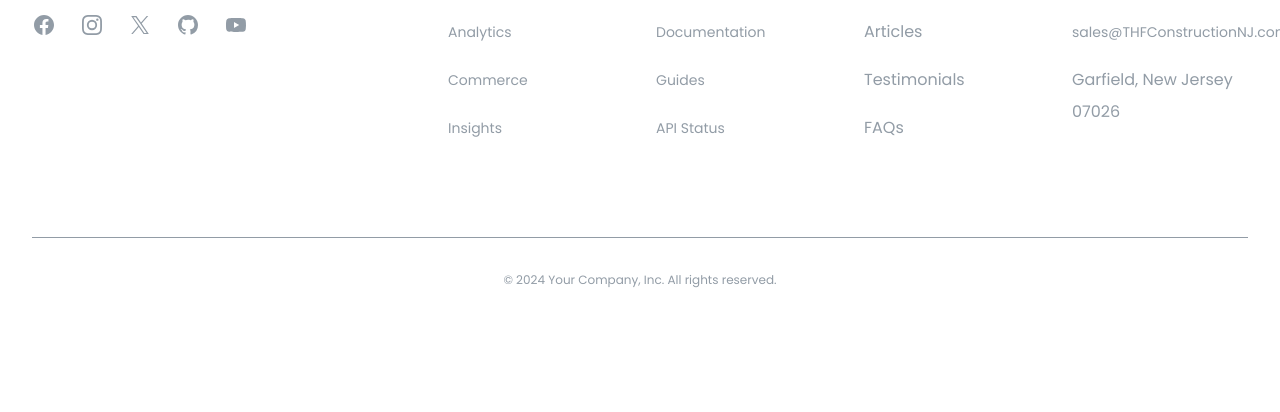
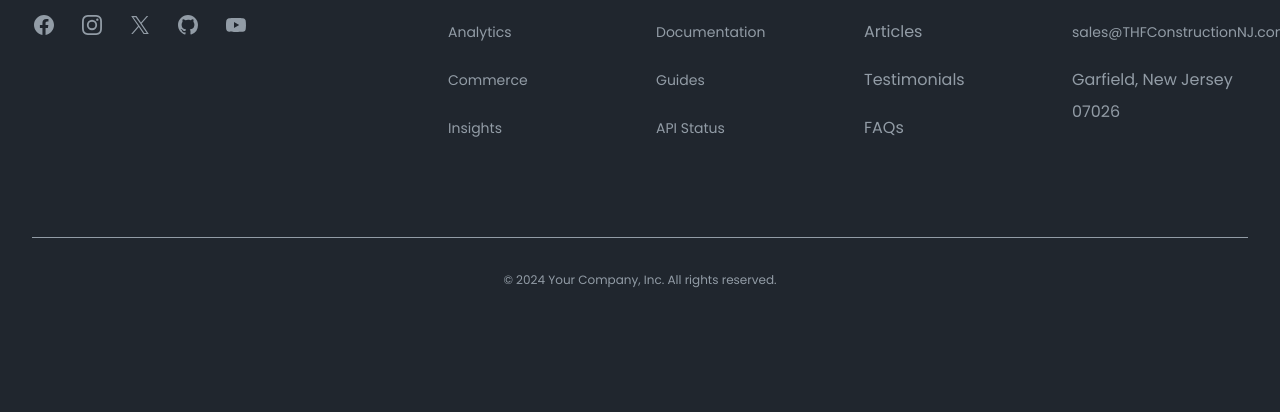
Before and after one commit to SaboyaDev/thf-construction, an Astro site: page / in a window 1280 px wide. Shown: the part 2145-2557 px from the top of the page. Built offline with nearby package versions, Linux system fonts and the light colour scheme; Astro itself is replaced by a stand-in of ours.

Commit message:
Fixed typo

```diff
--- a/src/layouts/FooterLayout.astro
+++ b/src/layouts/FooterLayout.astro
@@ -2,6 +2,6 @@
 
 ---
 
-<foote class="bg-my-black text-gray text-2xl" aria-labelledby="footer-heading">
+<footer class="bg-my-black text-gray text-2xl" aria-labelledby="footer-heading">
   <slot />
-</foote>
+</footer>
```
